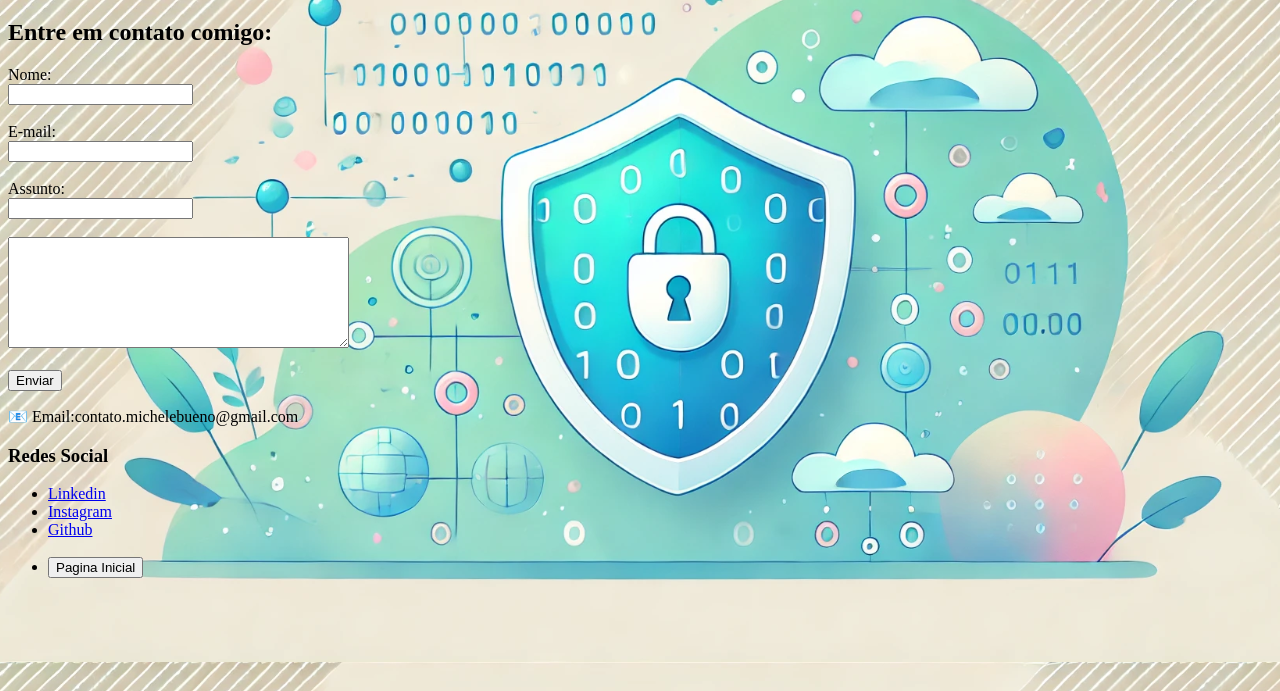
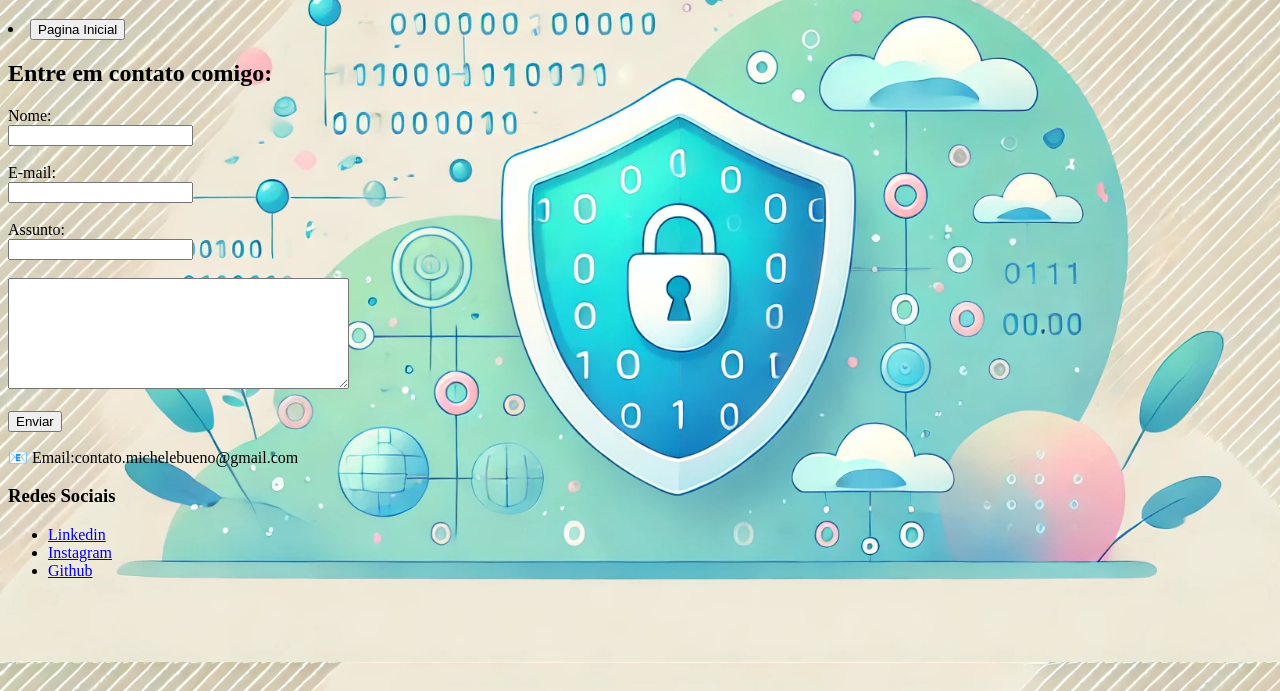
Before and after one commit to spacemich/Desenvolvimento-Web, a plain HTML site: page Contato.html in a window 1280 px wide. Shown: the part 138-829 px from the top of the page. Drawn offline with Linux system fonts and the light colour scheme.

Commit message:
Atualização do CSS
Atualização do CSS

```diff
--- a/Contato.html
+++ b/Contato.html
@@ -9,10 +9,12 @@
 </head>
 
 
-<body id="fundo2"
-style="background-color:rgb(150, 214, 195);">
+<body id="fundo2" style="background-color:rgb(150, 214, 195);">
     <h1 style="border: 2px solid #000; padding: 10px; border-radius: 5px;"> ε(´｡•᎑•`)っ 💕𓍢ִ໋☕️🎸🎮 ✩°｡⋆⸜ 🎧✮✧˚ ༘ ⋆
     </h1>
+    <li>
+        <a href="index.html" target="_blank"> <button id="botao"> Pagina Inicial </button> </a>
+    </li>
     <h2>Entre em contato comigo: </h2>
     <form>
         <label for="nome">Nome:</label> <br>
@@ -32,7 +34,7 @@ style="background-color:rgb(150, 214, 195);">
         <button>Enviar</button>
     </form>
     <p> 📧 Email:contato.michelebueno@gmail.com </p>
-    <h3> Redes Social </h3>
+    <h3> Redes Sociais </h3>
     <nav>
         <ul>
             <li>
@@ -44,13 +46,11 @@ style="background-color:rgb(150, 214, 195);">
             <li>
                 <a href="https://github.com/spacemich" target="_blank">Github</a>
             </li>
-            </br>
-            <li>
-                <a href="index.html" target="_blank"> <button id="botao"> Pagina Inicial </button> </a>
-            </li>
+
+
         </ul>
     </nav>
-
+    </br>
 </body>
 
 </html>
--- a/assets/CSS/style.css
+++ b/assets/CSS/style.css
@@ -21,8 +21,9 @@ h1 {
     flex-flow: row wrap;
     justify-content: flex-start;
     align-items: Center;
+}
 
-}
+.testa li { display: inline;}
 
 #cored {
     color: rgb(126, 37, 44);
```
Also changed, not shown: index.html (+10 -10 lines).
